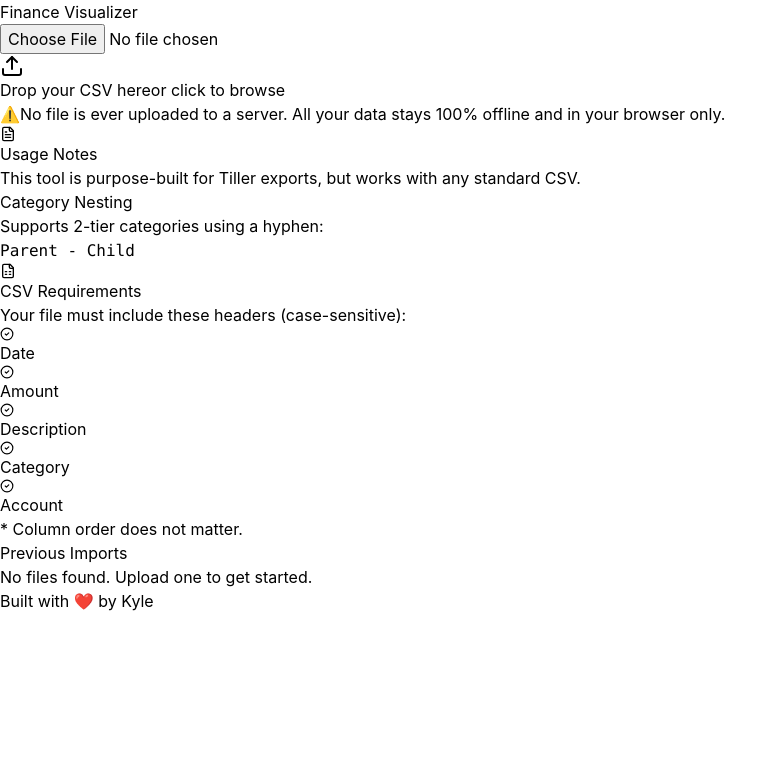
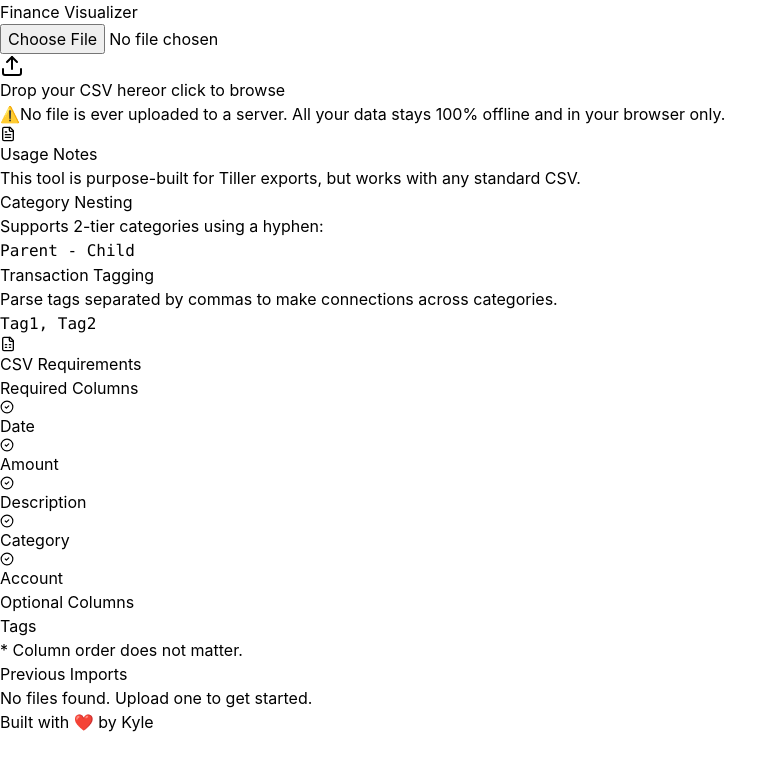
Before and after one commit to clomok/finance-visualizer, a React (Vite) app: page / in a window 1280 px wide. Shown: the top 770 px of the page, without its empty margins (0-784 px from the left). Built offline with nearby package versions, Linux system fonts and the light colour scheme.

Commit message:
add tagging to transactions and parser

```diff
--- a/src/App.tsx
+++ b/src/App.tsx
@@ -205,12 +205,22 @@ function App() {
                 <p>
                   This tool is purpose-built for <a href="https://www.tillerhq.com/" target="_blank" rel="noreferrer" className="text-blue-600 hover:underline font-bold">Tiller</a> exports, but works with any standard CSV.
                 </p>
+
                 <div className="p-3 bg-white rounded-lg border border-slate-200 shadow-sm">
                   <p className="font-bold text-slate-800 mb-1 text-xs uppercase tracking-wide">Category Nesting</p>
                   <p>
                     Supports 2-tier categories using a hyphen:
                     <br />
                     <code className="bg-slate-100 px-1.5 py-0.5 rounded text-slate-600 border border-slate-200 mt-1.5 inline-block font-mono text-xs">Parent - Child</code>
+                  </p>
+                </div>
+
+                <div className="p-3 bg-white rounded-lg border border-slate-200 shadow-sm">
+                  <p className="font-bold text-slate-800 mb-1 text-xs uppercase tracking-wide">Transaction Tagging</p>
+                  <p>
+                    Parse tags separated by commas to make connections across categories.
+                    <br />
+                    <code className="bg-slate-100 px-1.5 py-0.5 rounded text-slate-600 border border-slate-200 mt-1.5 inline-block font-mono text-xs">Tag1, Tag2</code>
                   </p>
                 </div>
               </div>
@@ -223,10 +233,9 @@ function App() {
                 CSV Requirements
               </h2>
               <div className="bg-slate-50 p-5 rounded-xl border border-slate-200 text-slate-600 text-sm h-full shadow-sm">
-                <p className="mb-4 text-xs">
-                  Your file <span className="font-bold text-slate-800">must</span> include these headers (case-sensitive):
-                </p>
 
+                <div className="mb-4">
+                  <p className="mb-2 text-xs font-bold text-slate-800 uppercase tracking-wide">Required Columns</p>
                   <div className="grid grid-cols-1 gap-2">
                     {['Date', 'Amount', 'Description', 'Category', 'Account'].map(col => (
                       <div key={col} className="flex items-center gap-2.5 bg-white px-3 py-1.5 rounded-lg border border-slate-200 text-slate-700 font-mono text-xs font-bold shadow-sm">
@@ -234,6 +243,19 @@ function App() {
                         {col}
                       </div>
                     ))}
+                  </div>
+                </div>
+
+                <div>
+                  <p className="mb-2 text-xs font-bold text-slate-500 uppercase tracking-wide">Optional Columns</p>
+                  <div className="grid grid-cols-1 gap-2">
+                    {['Tags'].map(col => (
+                      <div key={col} className="flex items-center gap-2.5 bg-white px-3 py-1.5 rounded-lg border border-slate-200 text-slate-500 font-mono text-xs font-bold shadow-sm border-dashed">
+                        <div className="w-3.5 h-3.5 rounded-full border-2 border-slate-300 flex items-center justify-center" />
+                        {col}
+                      </div>
+                    ))}
+                  </div>
                 </div>
 
                 <p className="mt-4 text-[10px] text-slate-400 italic text-center">
--- a/src/components/TransactionList.tsx
+++ b/src/components/TransactionList.tsx
@@ -197,6 +197,7 @@ export default function TransactionList({
             <th className="p-3">Date</th>
             <th className="p-3">Account</th>
             <th className="p-3">Description</th>
+            <th className="p-3 text-right">Tags</th>
             <th className="p-3 text-right">Amount</th>
           </tr>
         </thead>
@@ -225,6 +226,18 @@ export default function TransactionList({
                     >
                       {t.categoryGroup} {t.categorySub && `› ${t.categorySub}`}
                     </div>
+                </td>
+                {/* Tags Column - Right Aligned next to Amount */}
+                <td className="p-3 text-right">
+                    {t.tags && t.tags.length > 0 && (
+                      <div className="flex flex-wrap gap-1 justify-end">
+                        {t.tags.map(tag => (
+                          <span key={tag} className="inline-flex items-center px-1.5 py-0.5 rounded-full text-[10px] font-medium bg-yellow-100 text-yellow-800 border border-yellow-200">
+                            #{tag}
+                          </span>
+                        ))}
+                      </div>
+                    )}
                 </td>
                 <td className={`p-3 text-right font-mono font-bold ${t.amount > 0 ? 'text-green-600' : 'text-slate-700'}`}>
                   ${Math.abs(t.amount).toFixed(2)}
--- a/src/types.ts
+++ b/src/types.ts
@@ -5,7 +5,8 @@ export interface Transaction {
   category: string;
   categoryGroup: string; // Top level
   categorySub: string;   // Bottom level
-  account: string;       // Added Account field
+  account: string;
+  tags: string[];        // Added Tags field
   amount: number;
 }
 
--- a/src/utils/csvParser.ts
+++ b/src/utils/csvParser.ts
@@ -36,6 +36,12 @@ export const parseCSV = (file: File): Promise<Transaction[]> => {
               const categoryGroup = catParts[0].trim();
               const categorySub = catParts.length > 1 ? catParts[1].trim() : categoryGroup;
 
+              // Parse Tags (Optional Column)
+              const rawTags = row['Tags'] ? row['Tags'].toString() : '';
+              const tags = rawTags
+                ? rawTags.split(',').map((tag: string) => tag.trim()).filter((tag: string) => tag.length > 0)
+                : [];
+
               return {
                 id: `txn-${Date.now()}-${index}`,
                 date: new Date(row['Date']).toISOString().split('T')[0],
@@ -44,6 +50,7 @@ export const parseCSV = (file: File): Promise<Transaction[]> => {
                 categoryGroup,
                 categorySub,
                 account: cleanAccount,
+                tags,
                 amount: parseAmount(row['Amount'])
               };
             })
```
Lines whose indentation alone changed are shown as unchanged.
